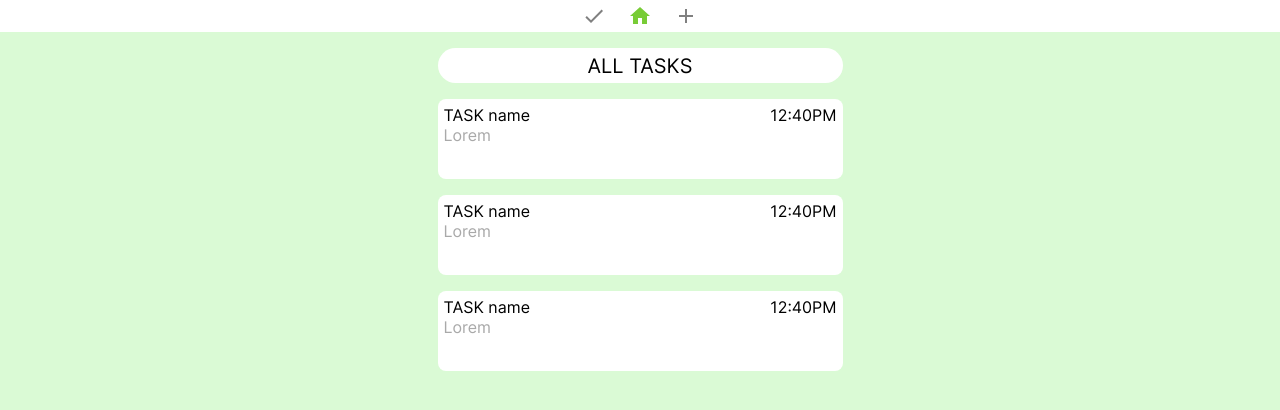
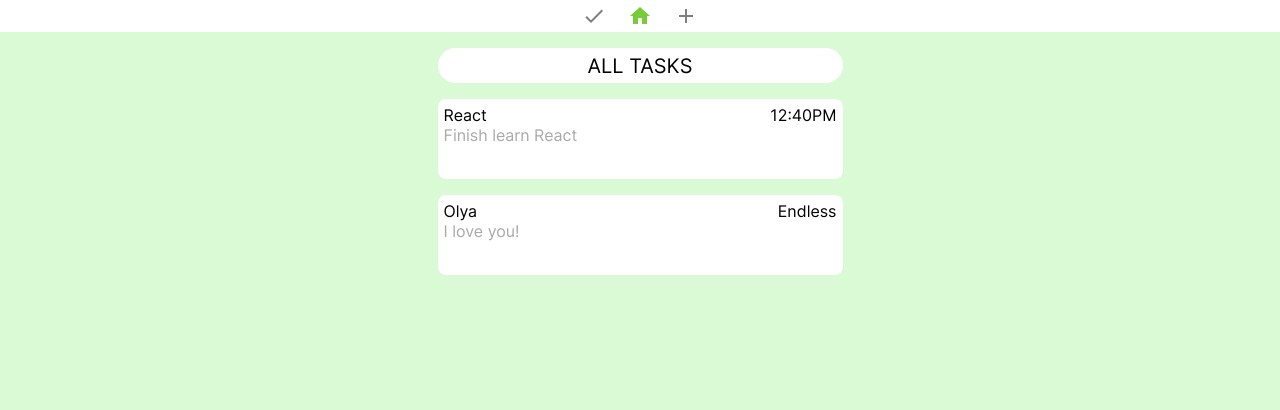
Before and after one commit to Sigma-UP/Totalizator, a React (Create React App) app: page /all in a window 1280 px wide. Shown: the top 410 px of the page. Built offline with nearby package versions, Linux system fonts and the light colour scheme.

Commit message:
added props in TaskItem

```diff
--- a/src/components/AllTasks/TaskItem/index.jsx
+++ b/src/components/AllTasks/TaskItem/index.jsx
@@ -1,19 +1,25 @@
 import { Grid } from '@mui/material';
 import styles from './style.module.css';
 
-const TaskItem = () => {
+//TODO:
+//- when description is over than its field, description displayed
+//cutted to not overflow component
+//- next redaction of app should provide an action bar. Probably it will
+//be realized by adding buttons inside taskitem
+
+const TaskItem = (props) => {
     return(
         <Grid container direction="column" className={styles.item}>
             <Grid container item>
                 <Grid item xs={9} sx={{fontWeight: '500'}}>
-                    TASK name
+                    {props.headline}
                 </Grid>
                 <Grid item xs sx={{textAlign:'right', fontWeight: '500'}}>
-                    12:40PM
+                    {props.deadline}
                 </Grid>
             </Grid>
             <Grid item sx={{fontWeight: '400', color:'darkgray'}}>
-                Lorem
+                {props.description}
             </Grid>
         </Grid>
     )
--- a/src/components/AllTasks/index.jsx
+++ b/src/components/AllTasks/index.jsx
@@ -11,13 +11,10 @@ const AllTasks = () => {
                 <PageHeadline text="ALL TASKS"/>
             </Grid>
             <Grid item>
-                <TaskItem/>
+                <TaskItem headline="React" description="Finish learn React" deadline="12:40PM"/>
             </Grid>
             <Grid item>
-                <TaskItem/>
-            </Grid>
-            <Grid item>
-                <TaskItem/>
+                <TaskItem headline="Olya" description="I love you!" deadline="Endless"/>
             </Grid>
         </Grid>
     )
```
